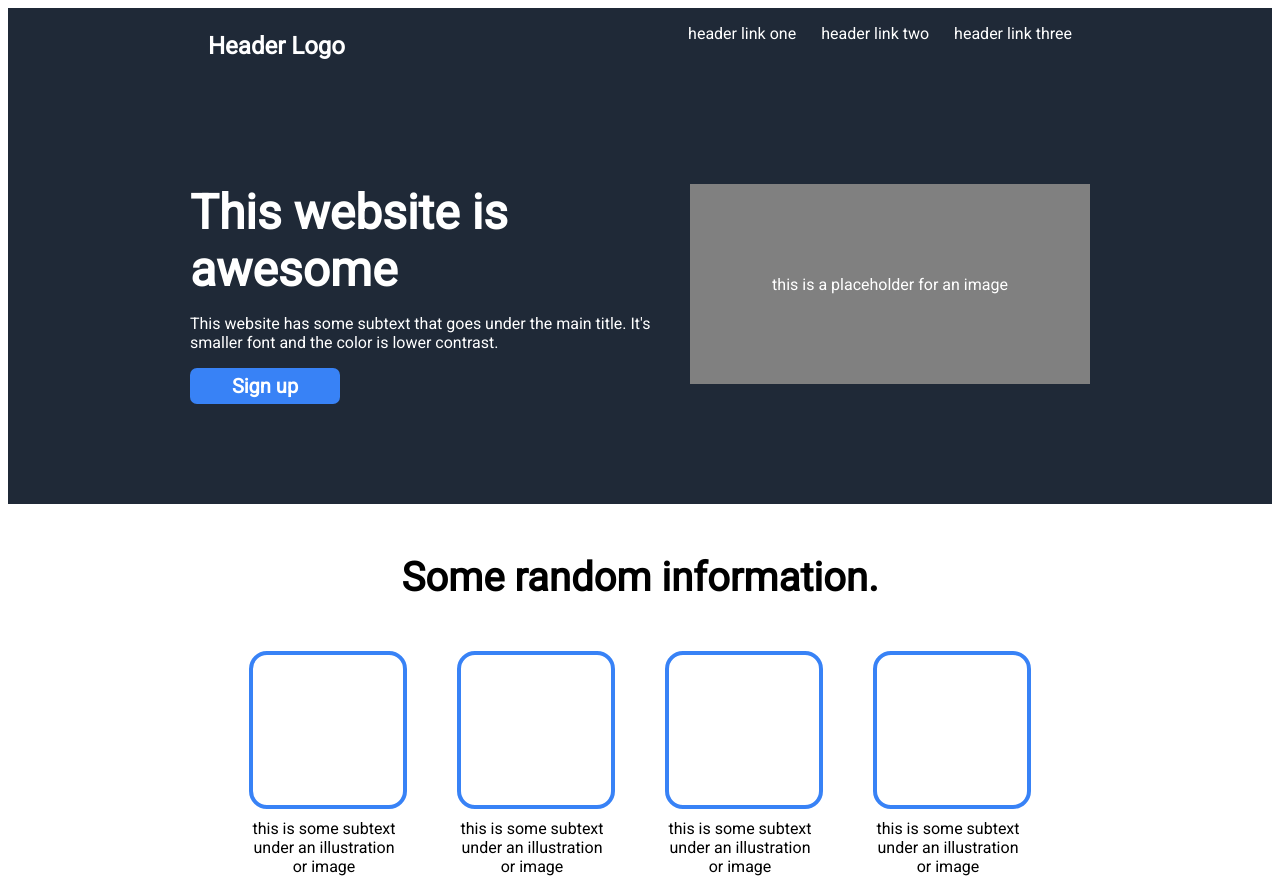
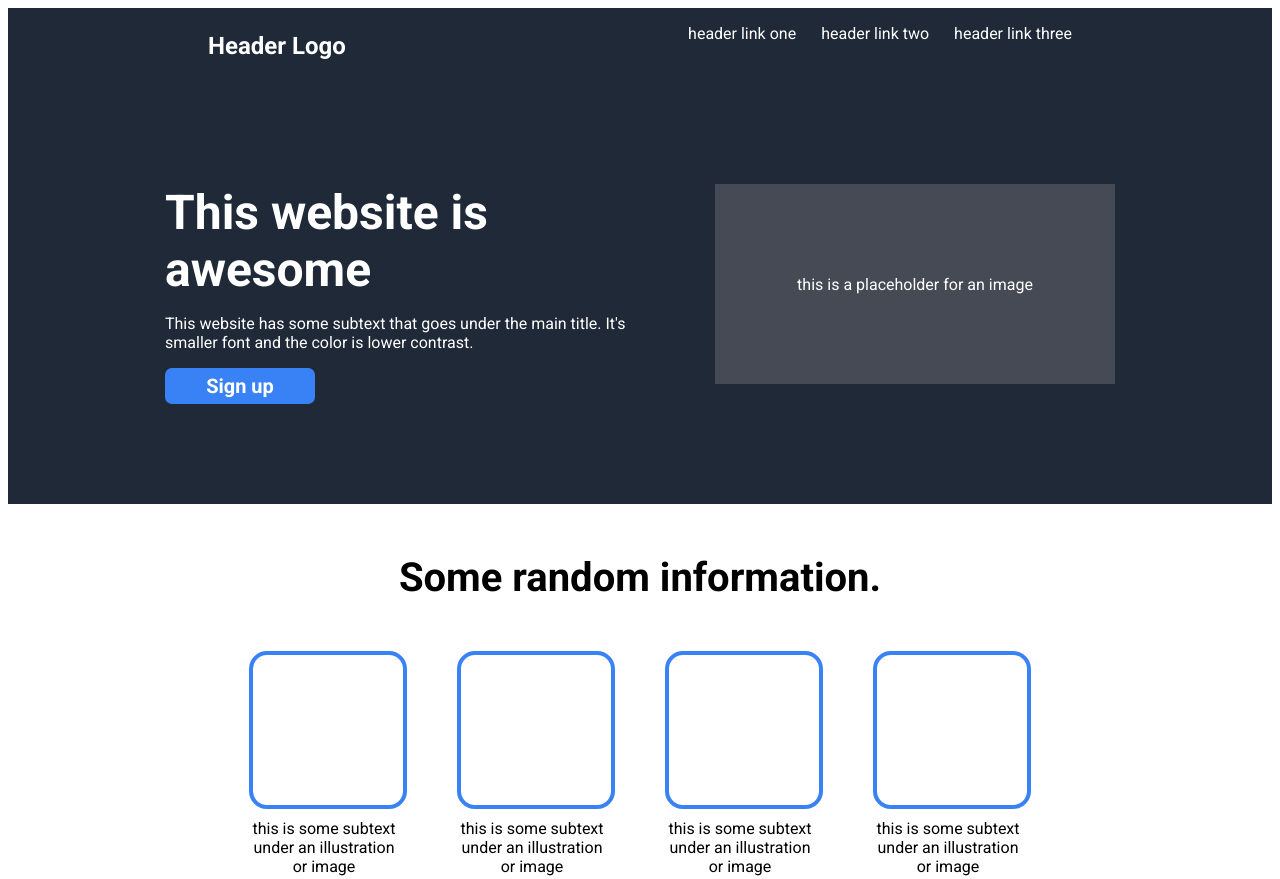
Before and after one commit to sunnyxdoyoon/Landing-Page, a plain HTML site: page index.html in a window 1280 px wide. Shown: the top 879 px of the page. Drawn offline with Linux system fonts and the light colour scheme.

Commit message:
verion 1.0

```diff
--- a/index.html
+++ b/index.html
@@ -3,8 +3,8 @@
 <head>
   <link rel="stylesheet" href="styles.css">
   <link rel="preconnect" href="https://fonts.googleapis.com">
-  <link rel="preconnect" href="https://fonts.gstatic.com" crossorigin>
-  <link href="https://fonts.googleapis.com/css2?family=Roboto&display=swap" rel="stylesheet">
+<link rel="preconnect" href="https://fonts.gstatic.com" crossorigin>
+<link href="https://fonts.googleapis.com/css2?family=Roboto:wght@400;700&display=swap" rel="stylesheet">
   <meta charset="UTF-8">
   <meta http-equiv="X-UA-Compatible" content="IE=edge">
   <meta name="viewport" content="width=device-width, initial-scale=1.0">
--- a/styles.css
+++ b/styles.css
@@ -42,10 +42,13 @@ a, a:hover, a:focus, a:active {
   gap:25px;
 }
 .header-logo {
+  display:flex;
+  flex-shrink:0;
   font-size:24px;
   font-weight:bolder;
   color:white;
 }
+
 .image-placeholder {
 
   height:150px;
@@ -58,6 +61,7 @@ a, a:hover, a:focus, a:active {
 }
 
 .content-1 {
+  gap:50px;
   padding-top:100px;
   padding-bottom:100px;
   display:flex;
@@ -82,12 +86,12 @@ a, a:hover, a:focus, a:active {
 
     .c1-placeholder {
       display:flex;
-      flex:1;
       justify-content:center;
       align-items:center;
-      background-color:gray;
+      background-color:rgb(70, 74, 85);
       height:200px;
       min-width:400px;
+      flex-shrink:0;
 
     }
 
```
